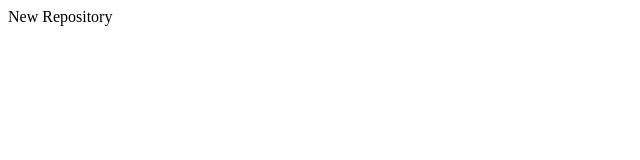
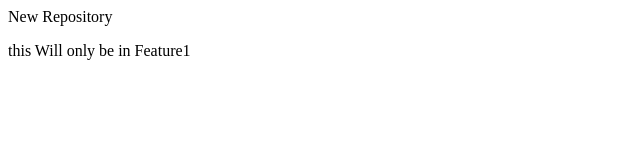
Before and after one commit to AbdulisHamid/localRepo, a plain HTML site: page index.html in a window 1280 px wide. Shown: the whole page, without its empty margins (0-640 px from the left). Drawn offline with Linux system fonts and the light colour scheme.

Commit message:
New feature in feature 1

```diff
--- a/index.html
+++ b/index.html
@@ -1 +1,2 @@
 <p>New Repository</p>
+<p>this Will only be in Feature1</p>
```
